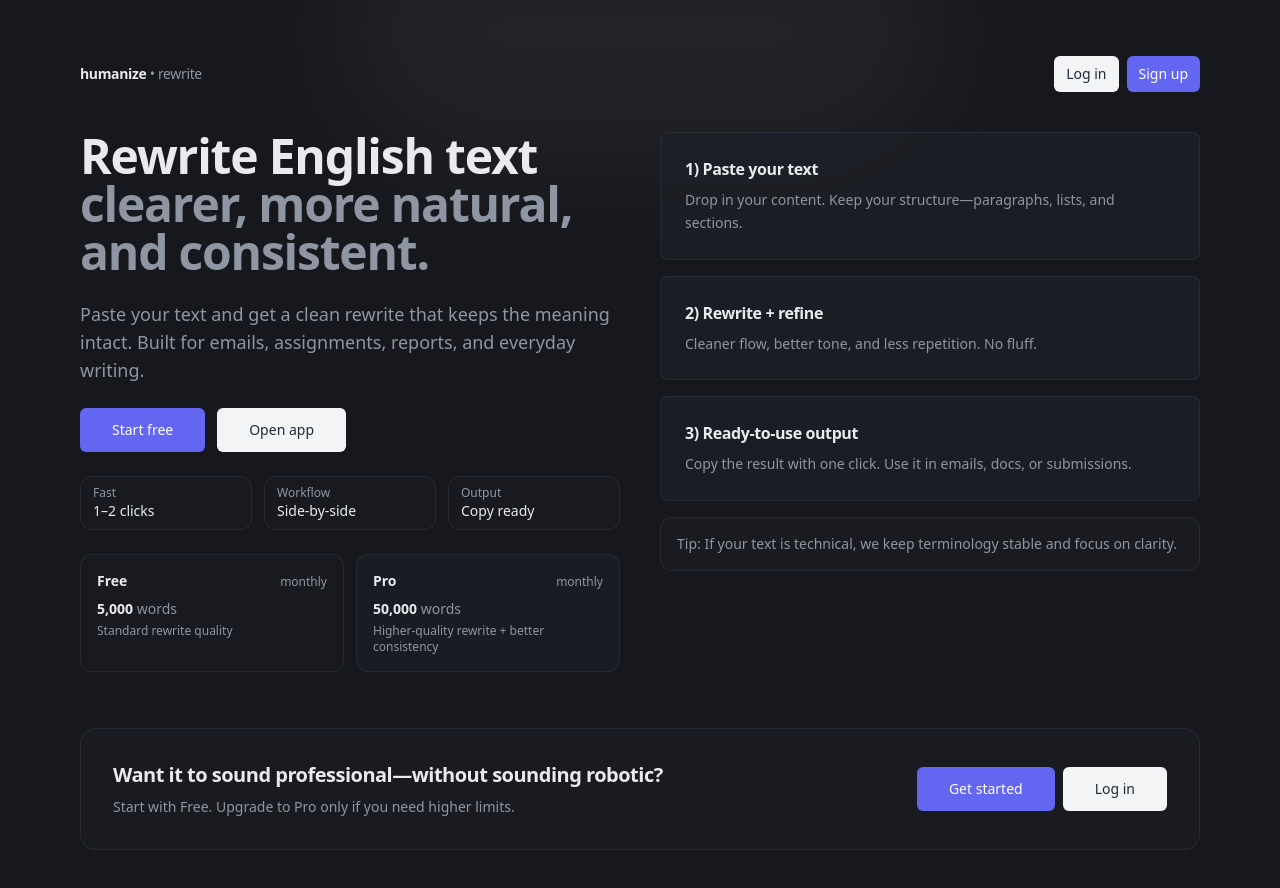
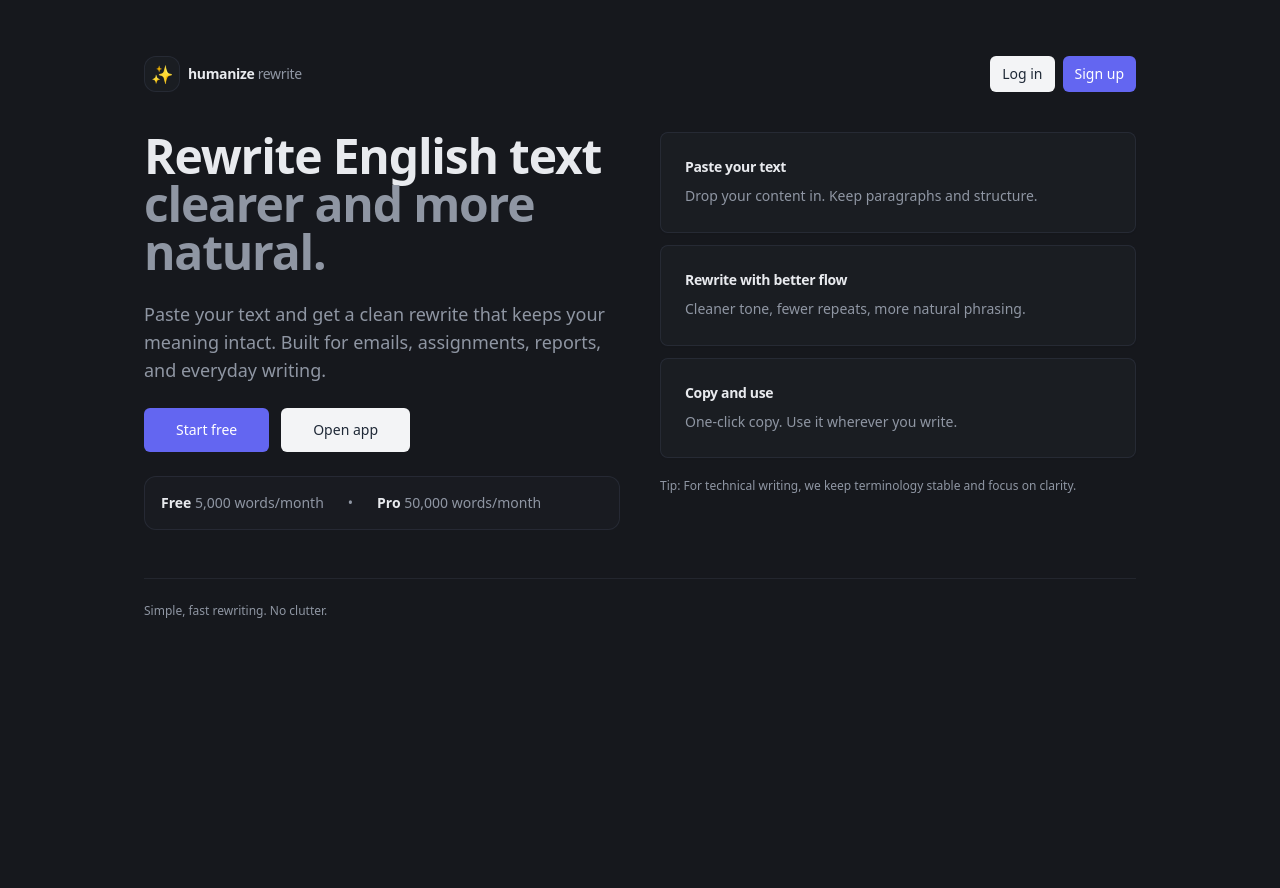
Before and after one commit to hosseinayoubi/humanize, a Next.js app: page / in a window 1280 px wide. Shown: the top 888 px of the page. After the commit the page ends 800 px from the top, so only its background shows below. Built offline with nearby package versions, Linux system fonts and the light colour scheme.

Commit message:
Update page.tsx

```diff
--- a/app/page.tsx
+++ b/app/page.tsx
@@ -4,41 +4,41 @@ import { Card, CardContent, CardHeader, CardTitle } from "@/components/ui/card"
 
 export default function HomePage() {
   return (
-    <main className="relative mx-auto max-w-6xl px-4 py-10 sm:py-14">
-      {/* subtle background */}
-      <div className="pointer-events-none absolute inset-0 -z-10">
-        <div className="absolute -top-24 left-1/2 h-64 w-[38rem] -translate-x-1/2 rounded-full bg-white/5 blur-3xl" />
-        <div className="absolute bottom-0 right-0 h-72 w-72 rounded-full bg-white/4 blur-3xl" />
-      </div>
+    <main className="mx-auto max-w-5xl px-4 py-10 sm:py-14">
+      {/* Top bar */}
+      <header className="mb-10 flex items-center justify-between">
+        {/* Logo */}
+        <Link href="/" className="flex items-center gap-2">
+          <span className="inline-flex h-9 w-9 items-center justify-center rounded-xl border border-border/60 bg-card/50 text-lg">
+            ✨
+          </span>
+          <span className="text-sm font-semibold tracking-tight">
+            humanize <span className="text-muted-foreground font-normal">rewrite</span>
+          </span>
+        </Link>
 
-      {/* Top bar (optional, minimal) */}
-      <div className="mb-10 flex items-center justify-between">
-        <div className="text-sm font-semibold tracking-tight">
-          humanize <span className="text-muted-foreground font-normal">• rewrite</span>
-        </div>
-        <div className="flex items-center gap-2">
+        <nav className="flex items-center gap-2">
           <Button asChild variant="secondary" size="sm">
             <Link href="/login">Log in</Link>
           </Button>
           <Button asChild size="sm">
             <Link href="/signup">Sign up</Link>
           </Button>
-        </div>
-      </div>
+        </nav>
+      </header>
 
-      {/* Hero + right workflow cards */}
-      <section className="grid gap-6 lg:grid-cols-2 lg:gap-10">
-        {/* Left */}
+      {/* Hero */}
+      <section className="grid gap-10 lg:grid-cols-2 lg:items-start">
         <div className="space-y-6">
           <h1 className="text-4xl font-semibold tracking-tight sm:text-5xl">
             Rewrite English text
             <span className="block text-muted-foreground">
-              clearer, more natural, and consistent.
+              clearer and more natural.
             </span>
           </h1>
 
           <p className="max-w-xl text-base leading-relaxed text-muted-foreground sm:text-lg">
-            Paste your text and get a clean rewrite that keeps the meaning intact.
+            Paste your text and get a clean rewrite that keeps your meaning intact.
             Built for emails, assignments, reports, and everyday writing.
           </p>
 
@@ -51,117 +51,60 @@ export default function HomePage() {
             </Button>
           </div>
 
-          {/* tiny trust row */}
-          <div className="mt-2 grid max-w-xl grid-cols-2 gap-3 sm:grid-cols-3">
-            <MiniStat label="Fast" value="1–2 clicks" />
-            <MiniStat label="Workflow" value="Side-by-side" />
-            <MiniStat label="Output" value="Copy ready" />
-          </div>
-
-          {/* Pricing mini (Free + Pro) */}
-          <div className="mt-8 grid gap-3 sm:grid-cols-2">
-            <PlanCard title="Free" words="5,000" note="Standard rewrite quality" subtle />
-            <PlanCard title="Pro" words="50,000" note="Higher-quality rewrite + better consistency" />
+          {/* Minimal pricing (not cards) */}
+          <div className="rounded-xl border border-border/60 bg-card/40 p-4 text-sm">
+            <div className="flex flex-wrap items-center gap-x-6 gap-y-2">
+              <div>
+                <span className="font-semibold">Free</span>{" "}
+                <span className="text-muted-foreground">5,000 words/month</span>
+              </div>
+              <div className="text-muted-foreground">•</div>
+              <div>
+                <span className="font-semibold">Pro</span>{" "}
+                <span className="text-muted-foreground">50,000 words/month</span>
+              </div>
+            </div>
           </div>
         </div>
 
-        {/* Right */}
-        <div className="space-y-4">
-          <WorkflowCard
-            title="1) Paste your text"
-            desc="Drop in your content. Keep your structure—paragraphs, lists, and sections."
+        {/* Right: Simple workflow (3 compact cards) */}
+        <div className="space-y-3">
+          <StepCard
+            title="Paste your text"
+            desc="Drop your content in. Keep paragraphs and structure."
           />
-          <WorkflowCard
-            title="2) Rewrite + refine"
-            desc="Cleaner flow, better tone, and less repetition. No fluff."
+          <StepCard
+            title="Rewrite with better flow"
+            desc="Cleaner tone, fewer repeats, more natural phrasing."
           />
-          <WorkflowCard
-            title="3) Ready-to-use output"
-            desc="Copy the result with one click. Use it in emails, docs, or submissions."
+          <StepCard
+            title="Copy and use"
+            desc="One-click copy. Use it wherever you write."
           />
 
-          <div className="rounded-xl border border-border/60 bg-card/40 p-4">
-            <p className="text-sm text-muted-foreground">
-              Tip: If your text is technical, we keep terminology stable and focus on clarity.
-            </p>
-          </div>
+          <p className="pt-2 text-xs text-muted-foreground">
+            Tip: For technical writing, we keep terminology stable and focus on clarity.
+          </p>
         </div>
       </section>
 
-      {/* Minimal footer CTA */}
-      <section className="mt-12 sm:mt-14">
-        <div className="rounded-2xl border border-border/60 bg-card/40 p-6 sm:p-8">
-          <div className="flex flex-col gap-4 sm:flex-row sm:items-center sm:justify-between">
-            <div>
-              <h2 className="text-xl font-semibold tracking-tight">
-                Want it to sound professional—without sounding robotic?
-              </h2>
-              <p className="mt-2 text-sm text-muted-foreground">
-                Start with Free. Upgrade to Pro only if you need higher limits.
-              </p>
-            </div>
-            <div className="flex gap-2">
-              <Button asChild size="lg">
-                <Link href="/signup">Get started</Link>
-              </Button>
-              <Button asChild size="lg" variant="secondary">
-                <Link href="/login">Log in</Link>
-              </Button>
-            </div>
-          </div>
-        </div>
-      </section>
+      {/* Tiny footer line */}
+      <footer className="mt-12 border-t border-border/50 pt-6 text-xs text-muted-foreground">
+        Simple, fast rewriting. No clutter.
+      </footer>
     </main>
   )
 }
 
-function WorkflowCard({ title, desc }: { title: string; desc: string }) {
+function StepCard({ title, desc }: { title: string; desc: string }) {
   return (
-    <Card className="border-border/60 bg-card/60 transition hover:bg-card/80">
+    <Card className="border-border/60 bg-card/50">
       <CardHeader className="pb-2">
-        <CardTitle className="text-base font-semibold">{title}</CardTitle>
+        <CardTitle className="text-sm font-semibold">{title}</CardTitle>
       </CardHeader>
-      <CardContent className="text-sm leading-relaxed text-muted-foreground">{desc}</CardContent>
+      <CardContent className="text-sm leading-relaxed text-muted-foreground">
+        {desc}
+      </CardContent>
     </Card>
   )
 }
-
-function MiniStat({ label, value }: { label: string; value: string }) {
-  return (
-    <div className="rounded-xl border border-border/60 bg-card/30 px-3 py-2">
-      <div className="text-xs text-muted-foreground">{label}</div>
-      <div className="text-sm font-medium">{value}</div>
-    </div>
-  )
-}
-
-function PlanCard({
-  title,
-  words,
-  note,
-  subtle,
-}: {
-  title: string
-  words: string
-  note: string
-  subtle?: boolean
-}) {
-  return (
-    <div
-      className={[
-        "rounded-xl border border-border/60 p-4 transition",
-        subtle ? "bg-card/30 hover:bg-card/45" : "bg-card/55 hover:bg-card/75",
-      ].join(" ")}
-    >
-      <div className="flex items-baseline justify-between">
-        <div className="text-sm font-semibold">{title}</div>
-        <div className="text-xs text-muted-foreground">monthly</div>
-      </div>
-      <div className="mt-2 text-sm">
-        <span className="text-foreground font-semibold">{words}</span>{" "}
-        <span className="text-muted-foreground">words</span>
-      </div>
-      <div className="mt-1 text-xs text-muted-foreground">{note}</div>
-    </div>
-  )
-}
```
